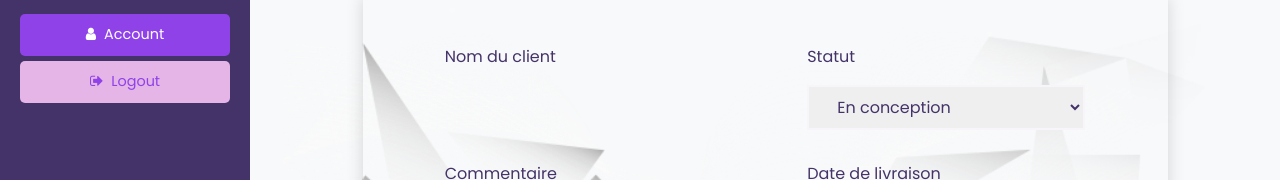
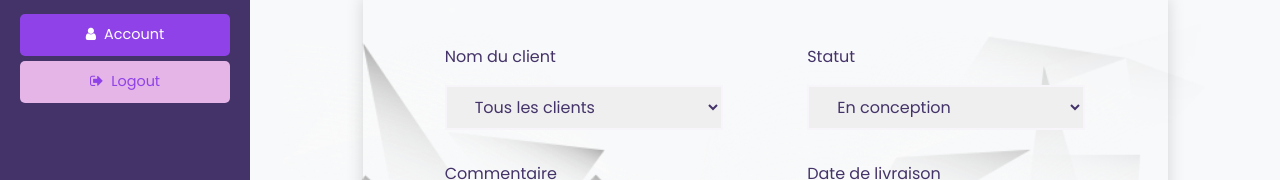
Before and after one commit to main-c/mon-atelier, a React (Create React App) app in the folder src/frontend/mon_atelier/: page /commande in a window 1280 px wide. Shown: the part 461-641 px from the top of the page. Built offline with nearby package versions, Linux system fonts and the light colour scheme; no server answers.

Commit message:
checkout to gaelle branch

```diff
--- a/src/frontend/mon_atelier/src/dashboard/Commande.js
+++ b/src/frontend/mon_atelier/src/dashboard/Commande.js
@@ -136,7 +136,9 @@ class AjoutCommande extends React.Component{
 						<div className="row justify-content-around">
 							<div className="col-lg-5 my-2">
 								<p className="text-violet">Nom du client</p>
-
+								<select name="client" id="client" value="" onChange = {this.handleChange} placeholder="Nom client" className="text-violet border-violet3 px-3 py-2 px-4 w-100 inputCommand" required>
+									<option value="">Tous les clients</option>
+								</select>
 							</div>
 							<div className="col-lg-5 my-2">
 								<p className="text-violet">Statut</p>
```
